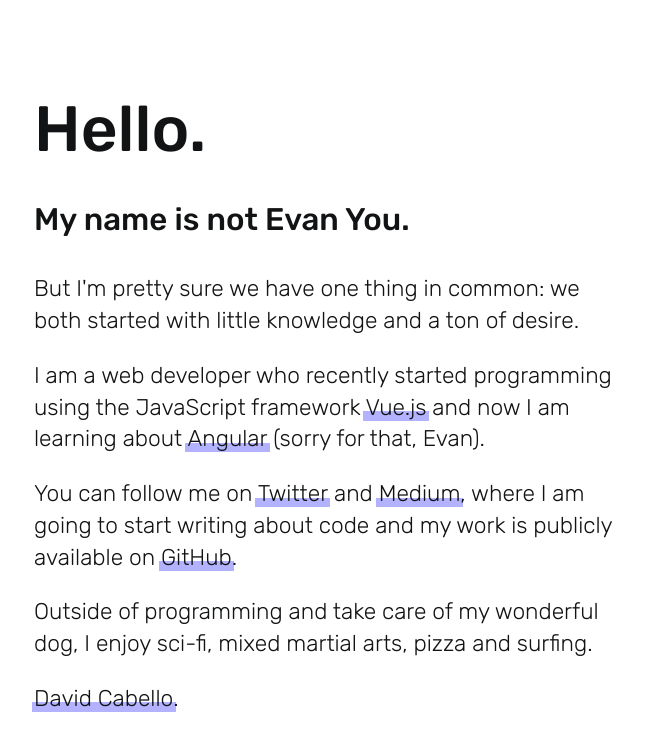
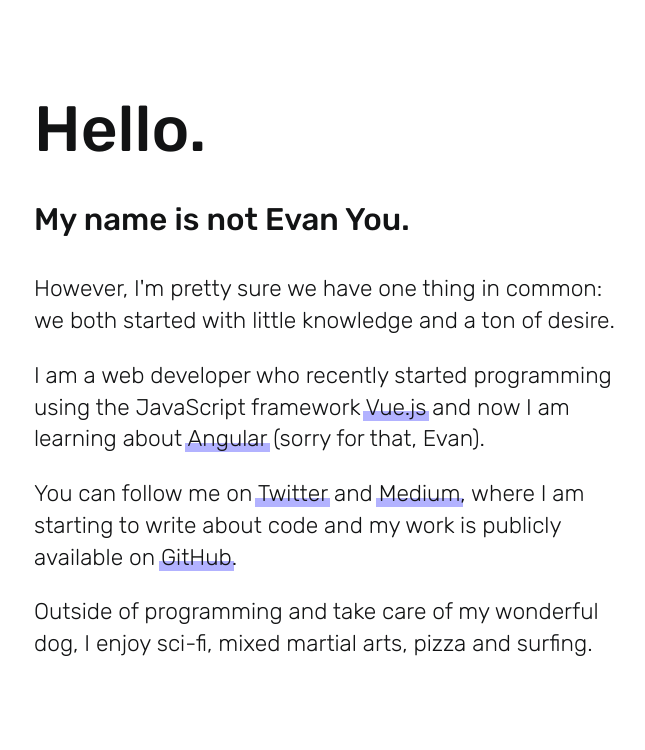
Before and after one commit to Ollebacx/davidcabello, a Vue app: page / in a window 1280 px wide. Shown: the top 750 px of the page, without its empty margins (102-747 px from the left). Built offline with nearby package versions, Linux system fonts and the light colour scheme.

Commit message:
delete linkedin

```diff
--- a/src/App.vue
+++ b/src/App.vue
@@ -7,7 +7,7 @@
   </p>
 
  <p>
-    But I'm pretty sure we have one thing in common: we both started with little knowledge and a ton of desire.
+    However, I'm pretty sure we have one thing in common: we both started with little knowledge and a ton of desire.
   </p>
   <p>
     I am a web developer who recently started programming using the JavaScript framework
@@ -17,25 +17,19 @@
   <p>
     You can follow me on <a href="https://twitter.com/ollebacx" target="_blank">Twitter</a> and
     <a href="https://medium.com/@ollebacx" target="_blank">Medium</a>,
-    where I am going to start writing about code and
+    where I am starting to write about code and
     my work is publicly available on
     <a href="https://github.com/Ollebacx" target="_blank">GitHub</a>.
   </p>
-
-  <!-- <p>
-    If you happen to speak Chinese, wow! I really like Chinese typo. you can also find me on
-    <a href="https://www.weibo.com/arttechdesign" target="_blank">微博</a> and
-    <a href="https://www.zhihu.com/people/evanyou/activities" target="_blank">知乎</a>.
-  </p> -->
 
   <p>
     Outside of programming
     and take care of my wonderful dog,
     I enjoy sci-fi, mixed martial arts, pizza and surfing.
   </p>
-    <p>
+    <!-- <p>
 <a href="https://www.linkedin.com/in/david-cabello-oquendo/" target="_blank">David Cabello</a>.
-  </p>
+  </p> -->
 </template>
 
 <script>
@@ -78,7 +72,7 @@ export default {
   }
   a:hover {
     color: #ffffff;
-    transition: color 400ms cubic-bezier(0, .8, .13, 1);
+    transition: color 300ms cubic-bezier(0, .8, .13, 1);
   }
   a:after {
     content: "";
@@ -88,7 +82,7 @@ export default {
     left: -0.1em;
     right: -0.1em;
     bottom: 0;
-    transition: top 300ms cubic-bezier(0, .8, .13, 1),background-color 300ms cubic-bezier(0, .8, .13, 1);
+    transition: top 200ms cubic-bezier(0, .8, .13, 1),background-color 200ms cubic-bezier(0, .8, .13, 1);
     background-color: rgba(0, 0, 255, 0.3);
   }
   a:hover:after {
```
